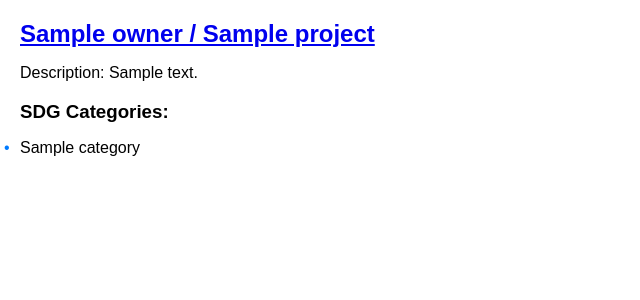
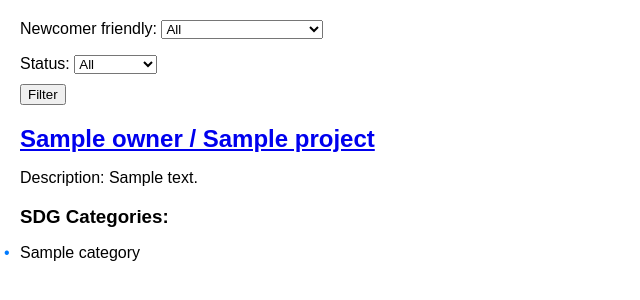
Before and after one commit to Hunter23h/WithImpact, a Django app: template backend/backend/templates/backend/project_list.html in a window 1280 px wide. Shown: the top 300 px of the page, without its empty margins (0-640 px from the left). Run offline with Django 4.2, Linux system fonts and the light colour scheme; tables that the repository leaves empty hold one stand-in row (values such as "Sample post"); the template is opened without the code that fills it: values that come from a table or form of the project are taken from there, most other values are stand-ins (such as "Sample title", 1, 10 or a date in 2020); data that the repository does not hold is empty.

Commit message:
testing out filtering on projects page

```diff
--- /dev/null
+++ b/backend/backend/forms.py
@@ -0,0 +1,19 @@
+# forms.py
+from django import forms
+
+class ProjectFilterForm(forms.Form):
+    newcomer_friendly_choices = [
+        ('', 'All'),
+        ('True', 'Newcomer Friendly'),
+        ('False', 'Not Newcomer Friendly'),
+    ]
+
+    newcomer_friendly = forms.ChoiceField(choices=newcomer_friendly_choices, required=False)
+
+    active_choices = [
+        ('', 'All'),
+        ('Active', 'Active'),
+        ('Not Active', 'Not Active')
+    ]
+
+    status = forms.ChoiceField(choices=active_choices, required=False)
--- a/backend/backend/templates/backend/project_list.html
+++ b/backend/backend/templates/backend/project_list.html
@@ -36,6 +36,10 @@
 </head>
 
 <body>
+    <form method="get" action="{% url 'project_list' %}">
+        {{ form.as_p }}
+        <input type="submit" value="Filter">
+    </form>
     {% for project in projects %}
     <!-- <h1>Project Detail</h1> -->
 
--- a/backend/backend/urls.py
+++ b/backend/backend/urls.py
@@ -22,7 +22,7 @@ urlpatterns = [
     path('admin/', admin.site.urls),
     path("", views.Home.as_view()),
     #path("mymodel/", views.MyModelList.as_view()),
-    path("getprojects/", views.ProjectList.as_view(), name='all_projects'),
+    path("getprojects/", views.ProjectList.as_view(), name='project_list'),
     path("projects/<str:owner>/<str:name>", views.Projects.as_view(), name='project_detail'),
     path("users/<str:pk>/", views.Users.as_view(), name='user_detail')
 ]
```
Also changed, not shown: backend/backend/views.py (+19 -9 lines).
